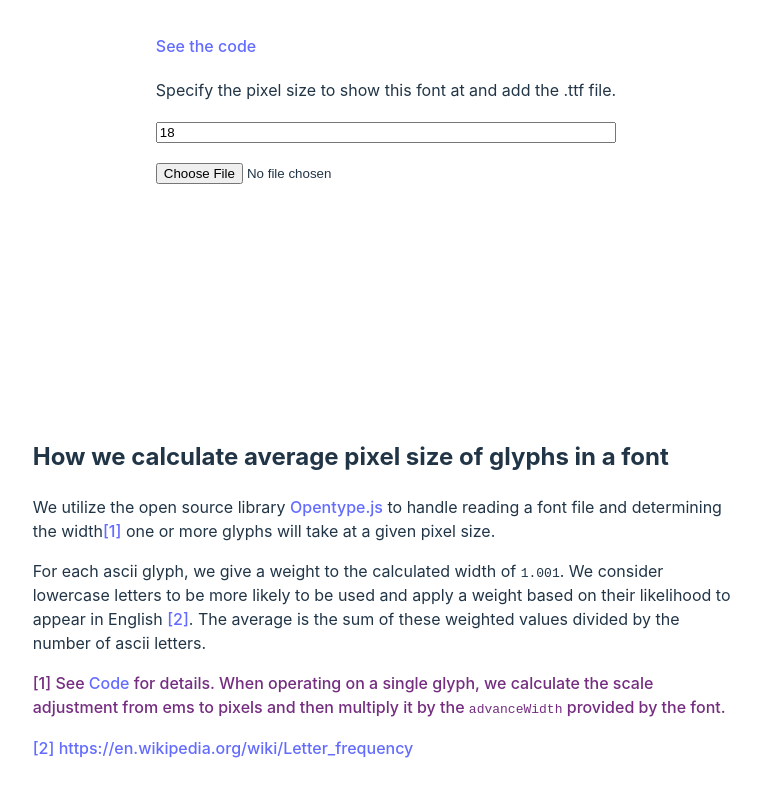
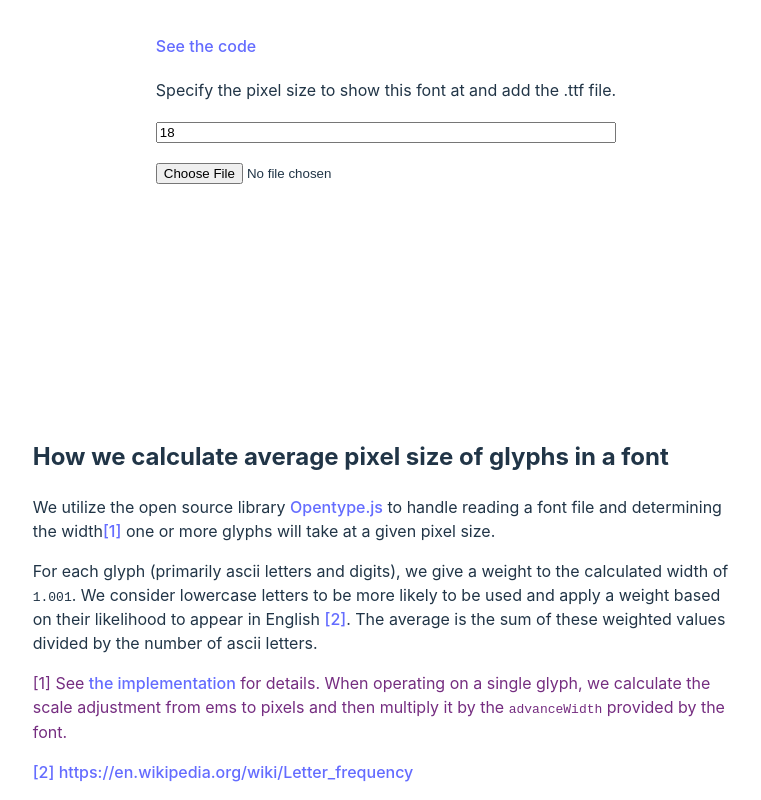
Before and after one commit to dustinknopoff/type-investigator, a Svelte app: page / in a window 1280 px wide. Shown: the part 301-1101 px from the top of the page, without its empty margins (254-1015 px from the left). Before the commit the page ends 1077 px from the top, so only its background shows below. Built offline with nearby package versions, Linux system fonts and the light colour scheme.

Commit message:
phrasing

```diff
--- a/src/App.svelte
+++ b/src/App.svelte
@@ -93,12 +93,13 @@
 			reading a font file and determining the width<a href="#1">[1]</a> one or more glyphs will take at a given pixel size.
 		</p>
 		<p>
-			For each ascii glyph, we give a weight to the calculated width of <code>1.001</code>. We consider lowercase
-			letters to be more likely to be used and apply a weight based on their likelihood to appear in English
+			For each glyph (primarily ascii letters and digits), we give a weight to the calculated width of <code>1.001</code
+			>. We consider lowercase letters to be more likely to be used and apply a weight based on their likelihood to
+			appear in English
 			<a href="#2">[2]</a>. The average is the sum of these weighted values divided by the number of ascii letters.
 		</p>
 		<p id="1" class="footnote">
-			[1] See <a href="https://github.com/opentypejs/opentype.js/blob/master/src/font.js#L317C10-L317C10">Code</a> for
+			[1] See <a href="https://github.com/opentypejs/opentype.js/blob/master/src/font.js#L317C10-L317C10">the implementation</a> for
 			details. When operating on a single glyph, we calculate the scale adjustment from ems to pixels and then multiply
 			it by the <code>advanceWidth</code> provided by the font.
 		</p>
@@ -137,12 +138,11 @@
 	}
 
 	.footnote {
-		font-weight: 500;
-		color: #752D80;
+		color: #752d80;
 		text-decoration: inherit;
 	}
 
 	.footnote a:hover {
-		color: #752D80;
+		color: #752d80;
 	}
 </style>
```
